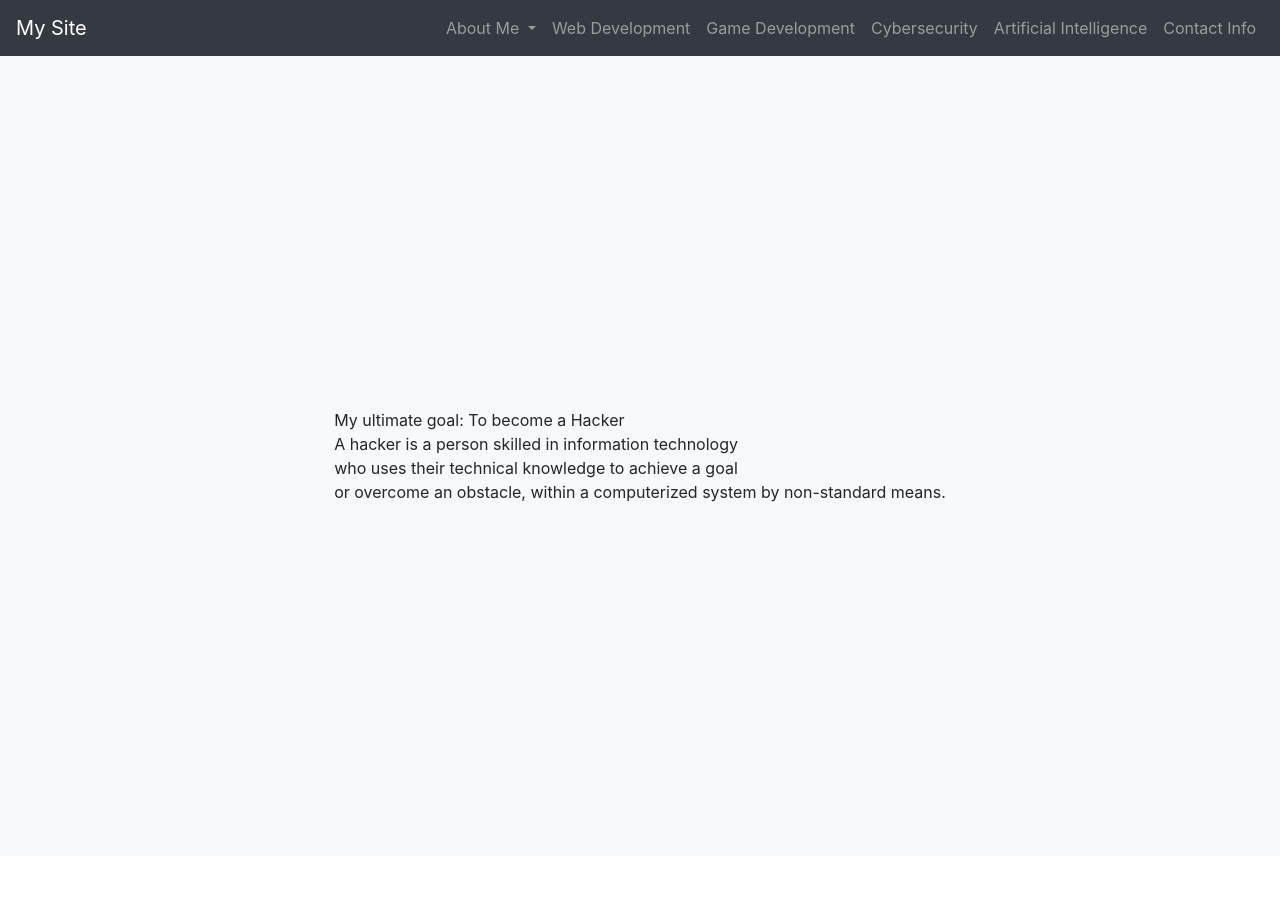
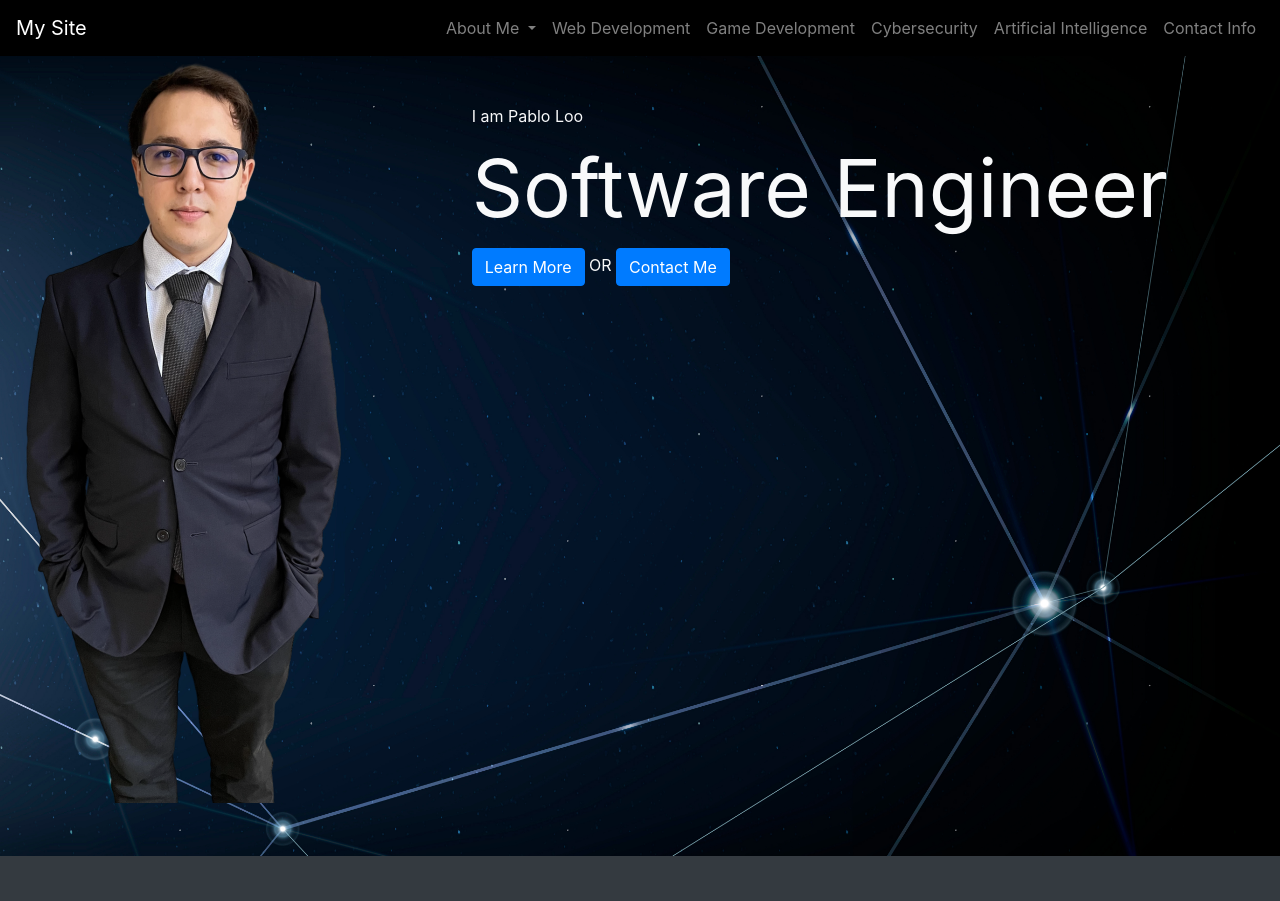
Before and after one commit to PLOOQ/myportfolio, a Django app: page / in a window 1280 px wide. Shown: the top 901 px of the page. Before the commit the page ends 502 px from the top, so only its background shows below. Run offline with Django 3.2, Linux system fonts and the light colour scheme; some libraries are stand-ins or nearby versions.

Commit message:
first index rough draft

```diff
--- a/fields/static/fields/style.css
+++ b/fields/static/fields/style.css
@@ -1,6 +1,35 @@
+html {
+  scroll-behavior: smooth;
+}
+
 #about {
   height: 100vh;
+  background-image: url('../media/background.jpg');
+  background-repeat: no-repeat;
+  background-attachment: fixed;
+  background-size: cover;
+
 }
-#Neuschwanstein {
-  height: 75vh;
+
+
+#SoftwareEngineer{
+  font-size: 5rem;
 }
+
+@include media-breakpoint-up(sm) {
+  SoftwareEngineer {
+    font-size: 1.2rem;
+  }
+}
+
+@include media-breakpoint-up(md) {
+  SoftwareEngineer {
+    font-size: 1.4rem;
+  }
+}
+
+@include media-breakpoint-up(lg) {
+  SoftwareEngineer {
+    font-size: 1.6rem;
+  }
+}
--- a/fields/templates/fields/index.html
+++ b/fields/templates/fields/index.html
@@ -1,17 +1,72 @@
-{% extends "base.html"%} {%block title%} Index {%endblock%} {%block content%}
-<section
-  id="about"
+{% extends "base.html"%}
+{% load static %}
+
+{% block css_files %}
+<link rel="stylesheet" href = "{%static "fields/style.css"%}"/>
+{% endblock %}
+
+
+{%block title%}
+Index
+{%endblock%}
+
+{%block content%}
+
+
+<section>
+  <div id="about" class= "container-fluid text-light">
+     <div class="row">
+        <div class="col-4 d-none d-md-block">
+           <img  id="index_pic" class=" h-100" src="{%static "/media/professional.png"%}">
+        </div>
+        <div class="col-md-8 ">
+           <div id="banner_container"class="container-fluid my-5">
+              <div id="name" class="container">I am Pablo Loo </div>
+              <div id="SoftwareEngineer" class="container"> Software Engineer</div>
+              <div id="name" class="container w-100 w-md-50 align-self-start">
+                 <a type="button" class="btn btn-primary" href="#LearnMore"> Learn More</a>
+                 OR
+                 <a type="button" class="btn btn-primary" href="#"> Contact Me</a>
+              </div>
+           </div>
+        </div>
+     </div>
+  </div>
+</section>
+<section>
+  <div
+     id="LearnMore"
      class="
      container-fluid
-    bg-light
+     bg-dark
+     text-light
      d-flex
      justify-content-center
      align-items-center
+     py-5
      "
      >
-  My ultimate goal: To become a Hacker <br />
-  A hacker is a person skilled in information technology <br />
-  who uses their technical knowledge to achieve a goal <br />
-  or overcome an obstacle, within a computerized system by non-standard means.
+  <div class="container w-md-50 v-md-50 ">
+     <div class="row">
+        <div class="col-md-6">
+           <br>
+           My name is Pablo Loo Quintero and I am a First Generation American and college student.
+           I was born in the United States but I have lived my entire life in Matamoros, Tamaulipas, Mexico.
+           </br> </br>
+           My first studies in the U.S. were in Simon Rivera High School in Brownsville, TX, where
+           I had to take the public bus and cross the International border every day in order to go to school.
+           I then graduated with a Bachelor's Degree in Biomedical Engineering from Texas A&M University.
+           Ever since graduation I have been working towards becoming a great Software Engineer.
+           </br> </br>
+           My ultimate goal is to become a Software Engineer proficient in the areas of
+           Web Development, Game Development, Cybersecurity and Machine Learning.
+           </p>
+        </div>
+        <div class="col-md-6">
+           <img class="img-fluid mh-100" src="{%static "/media/graduation.jpeg"%}"/>
+        </div>
+     </div>
+  </div>
 </section>
+
 {%endblock%}
--- a/myportfolio/settings.py
+++ b/myportfolio/settings.py
@@ -119,3 +119,4 @@ USE_TZ = True
 # https://docs.djangoproject.com/en/1.11/howto/static-files/
 
 STATIC_URL = '/static/'
+STATICFILES_DIRS = [BASE_DIR + '/static']
--- /dev/null
+++ b/static/base.css
@@ -0,0 +1,6 @@
+html {
+    scroll-behavior: smooth;
+}
+#navbar{
+    background-color: black
+}
--- a/templates/base.html
+++ b/templates/base.html
@@ -1,3 +1,5 @@
+{% load static %}
+
 <!DOCTYPE html>
 <html lang="en">
   <head>
@@ -10,11 +12,12 @@
       integrity="sha384-MCw98/SFnGE8fJT3GXwEOngsV7Zt27NXFoaoApmYm81iuXoPkFOJwJ8ERdknLPMO"
       crossorigin="anonymous"
     />
-    <link rel="stylesheet" href="style.css" />
+    <link rel="stylesheet" href = "{% static "base.css"%}"/>
+    {% block css_files %} {% endblock %}
     <title>{%block title%} {%endblock%}</title>
   </head>
   <body>
-    <nav class="navbar navbar-expand-md sticky-top navbar-dark bg-dark">
+    <nav id="navbar" class="navbar navbar-expand-md sticky-top navbar-dark ">
       <a class="navbar-brand" href="{% url "Index" %}"> My Site </a>
       <button
         class="navbar-toggler"
@@ -54,6 +57,8 @@
       </div>
     </nav>
     {%block content%} {%endblock%}
+
+
     <script
       src="https://code.jquery.com/jquery-3.3.1.slim.min.js"
       integrity="sha384-q8i/X+965DzO0rT7abK41JStQIAqVgRVzpbzo5smXKp4YfRvH+8abtTE1Pi6jizo"
@@ -70,4 +75,9 @@
       crossorigin="anonymous"
     ></script>
   </body>
+
+  <footer class="bg-dark">
+    <a href='https://www.freepik.com/vectors/background'>Background vector created by rawpixel.com - www.freepik.com</a>
+  </footer>
+
 </html>
```
Also changed, not shown: fields/templates/fields/Cybersecurity.html (+9 -1 lines), fields/templates/fields/GameDev.html (+8 -1 lines), fields/templates/fields/WebDev.html (+11 -1 lines), fields/static/media/001.jpg (added), fields/static/media/002.jpeg (added), fields/static/media/003professional.png (added), fields/static/media/Neuschwanstein.jpeg (added), fields/static/media/background.jpg (added), fields/static/media/professional.png (added), 5 other files. Lines whose indentation alone changed are shown as unchanged.
